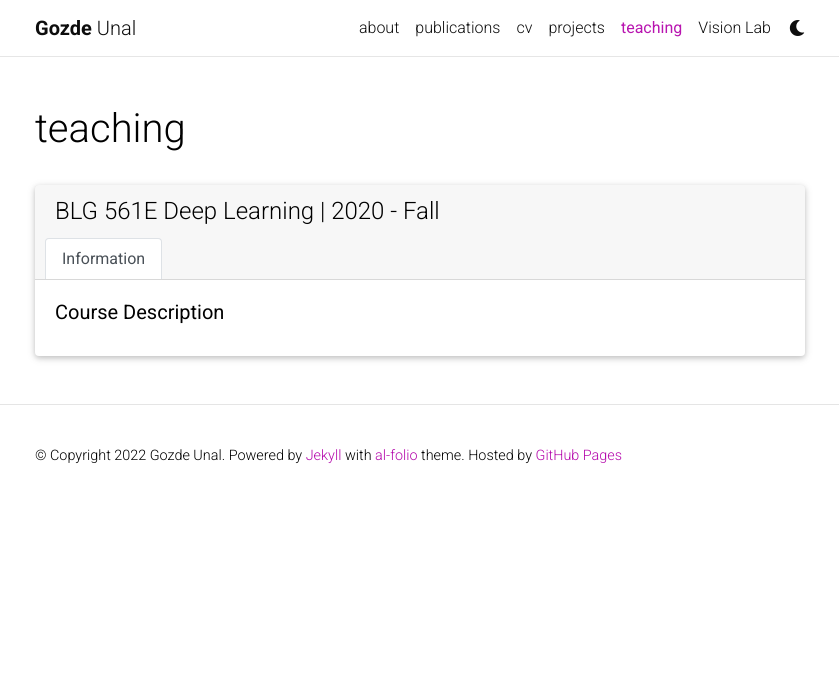
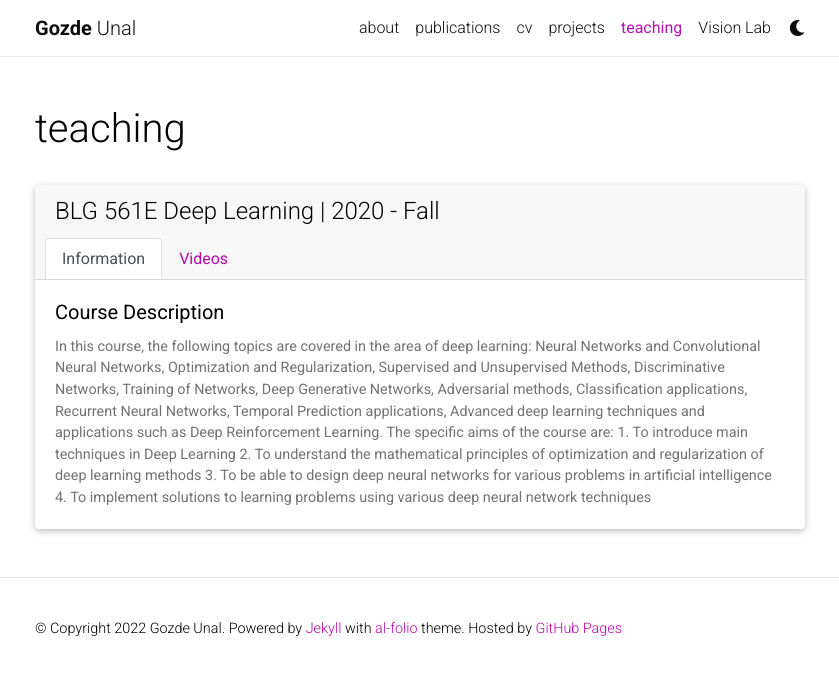
Before and after one commit to gozde-unal/gozde-unal.github.io, a Jekyll site: the page built from _pages/teaching.md, in a window 1280 px wide. Shown: the top 675 px of the page, without its empty margins (220-1059 px from the left). Built offline with Jekyll 4.4.1, drawn with Linux system fonts in a browser that asks for light colours; comment, search, counter and statistics services are not loaded; a style sheet for code colours, icons or effects is not loaded.

Commit message:
teaching

```diff
--- a/_data/teaching.yml
+++ b/_data/teaching.yml
@@ -4,3 +4,10 @@ courses:
     term: Fall
     year: 2020
     video_link: https://www.youtube.com/embed/videoseries?list=PLAkQqIKJRWIaLet_vlLAXIbu0dSYwAPEy
+    description: |
+      In this course, the following topics are covered in the area of deep learning: Neural Networks and Convolutional Neural Networks, Optimization and Regularization, Supervised and Unsupervised Methods, Discriminative Networks, Training of Networks, Deep Generative Networks, Adversarial methods, Classification applications, Recurrent Neural Networks, Temporal Prediction applications, Advanced deep learning techniques and applications such as Deep Reinforcement Learning.
+      The specific aims of the course are:
+        1. To introduce main techniques in Deep Learning
+        2. To understand the mathematical principles of optimization and regularization of deep learning methods
+        3. To be able to design deep neural networks for various problems in artificial intelligence
+        4. To implement solutions to learning problems using various deep neural network techniques
--- a/_includes/course.html
+++ b/_includes/course.html
@@ -11,7 +11,7 @@
             <a class="nav-link" href="#slides" data-bs-toggle="tab">Slides</a>
             </li>
         {% endif %}
-        {% if include.course.videos %}
+        {% if include.course.video_link %}
             <li class="nav-item">
             <a class="nav-link" href="#videos" data-bs-toggle="tab">Videos</a>
             </li>
@@ -29,7 +29,7 @@
             <p class="card-text">demo</p>
             </div>
         {% endif %}
-        {% if include.course.videos %}
+        {% if include.course.video_link %}
             <div class="tab-pane fade" id="videos">
             <p align="center">
                 <iframe width="560" height="315" src="{{ include.course.video_link }}" title="YouTube video player - {{ include.course.title }}" frameborder="0" allow="accelerometer; autoplay; clipboard-write; encrypted-media; gyroscope; picture-in-picture" allowfullscreen></iframe>
```
